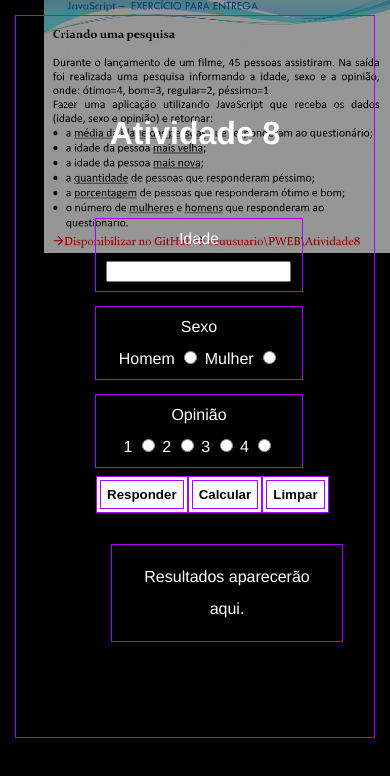
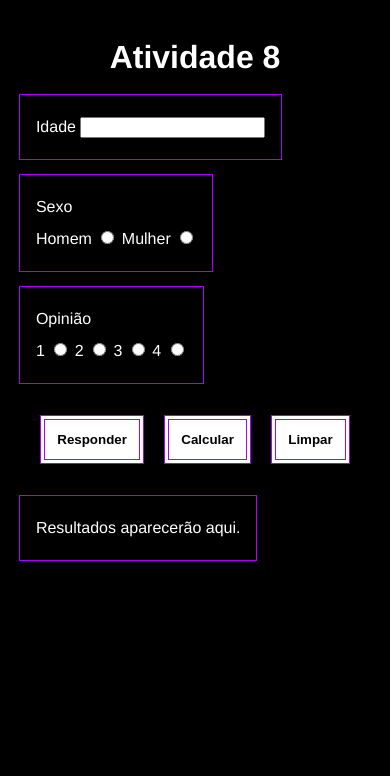
Before and after one commit to cauapedrosa/PWEB, a plain HTML site: page Atividade 8/index.html in a window 390 px wide. Drawn offline with Linux system fonts and the light colour scheme.

Commit message:
remove img + fixes

```diff
--- a/Atividade 8/css/style.css
+++ b/Atividade 8/css/style.css
@@ -7,6 +7,7 @@ html, body {
     height: 100%;
     color: #fff;
     line-height: 2rem;
+    overflow-x: hidden;
 }
 
 h1 {
@@ -19,10 +20,9 @@ h1:hover {
 }
 
 .inputform {
-    position: relative;
+    /* width: 100%; */
     outline: 1px solid var(--coolPurple);
     min-width: 50%;
-    max-width: max-content;
     margin: 1rem;
     padding: 5rem;
 }
@@ -31,33 +31,21 @@ h1:hover {
     text-align: center;
     width: 100%;
     outline: 1px solid var(--coolPurple);
-    padding: 2%;
+    padding: 1rem;
     margin-top: 1rem;
-}
-
-label {
-    margin: 1rem 0rem 0rem 0rem;
-}
-
-#answers {
-    text-align: center;
-    margin: 2rem 1rem 1rem 1rem;
-    width: 100%;
-    padding: 1rem;
-    outline: 1px solid var(--coolPurple)
 }
 
 .btnbar {
     display: flex;
+    width: 100%;
     justify-content: space-evenly;
-    margin-top: 5%;
-    /* padding: 15% 5% 5% 5%; */
+    margin-top: 2rem;
 }
 
 .btnbar button {
     color: black;
     font-weight: 600;
-    padding: 10px;
+    padding: 1rem;
     background-color: #fff;
     outline: 1px solid var(--coolPurple);
     outline-offset: -5px;
@@ -72,23 +60,28 @@ label {
     background-color: var(--coolPurple);
 }
 
-#enunciado {
-    position: fixed;
-    top: 0;
-    right: 0;
-    background-image: url('../img/ativ8.png');
-    background-position: right;
-    background-repeat: no-repeat;
-    background-size: contain;
-    aspect-ratio: 1.368 / 1;
-    min-height: 30%;
-    opacity: 60%;
-    right: 0%;
+#answers {
+    text-align: center;
+    margin-top: 2rem;
+    width: 100%;
+    padding: 1rem;
+    outline: 1px solid var(--coolPurple)
 }
 
-#enunciado:hover {
-    height: 100%;
-    opacity: 100%;
-    transition: ease 1s;
-    z-index: 1;
+/* Media Queries */
+
+@media screen and (max-width: 500px) {
+    .inputform {
+        text-align: center;
+        outline: none;
+        padding: 1%;
+    }
+    .row {
+        text-align: left;
+        max-width: max-content;
+        outline-offset: -1%;
+    }
+    #answers {
+        max-width: max-content;
+    }
 }
--- a/Atividade 8/index.html
+++ b/Atividade 8/index.html
@@ -17,21 +17,20 @@
 
 <body>
     <!-- IMG -->
-    <div id="enunciado"></div>
 
     <div class="inputform">
         <h1>Atividade 8</h1>
         <!-- FORM -->
         <form>
 
-            <br>
             <div class="row">
-                <label for="idade">Idade</label> <br>
+                <label for="idade">Idade</label>
                 <input type="number" name="idade" id="idade">
             </div>
 
             <div class="row">
-                <label for="sexo">Sexo</label> <br>
+                <label for="sexo">Sexo</label>
+                <br>
                 <label for="S1">Homem</label>
                 <input type="radio" name="sexo" id="S1">
                 <label for="S2">Mulher</label>
@@ -39,7 +38,8 @@
             </div>
 
             <div class="row">
-                <label for="opiniao">Opinião</label> <br>
+                <label for="opiniao">Opinião</label>
+                <br>
                 <label for="O1">1</label>
                 <input type="radio" name="opiniao" id="O1">
                 <label for="O2">2</label>
```
Also changed, not shown: Atividade 8/img/ativ8.png (deleted).
